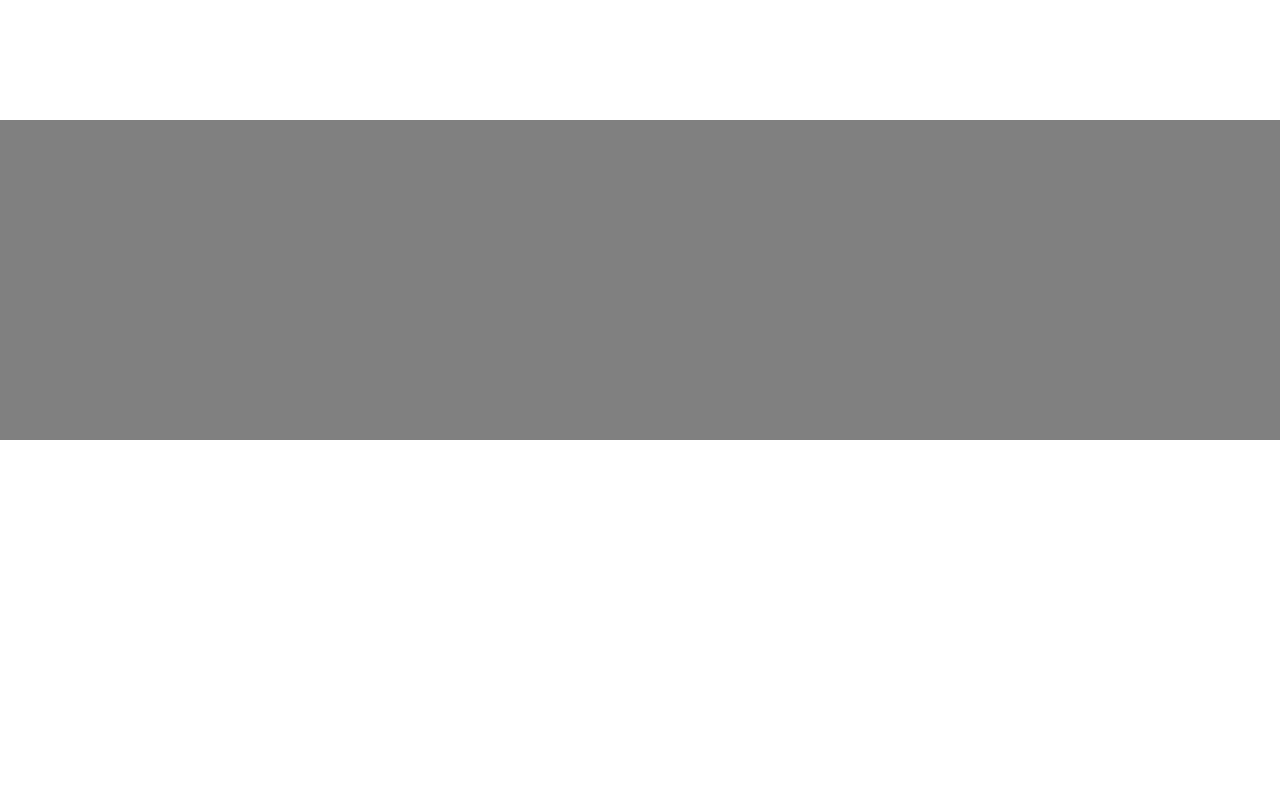
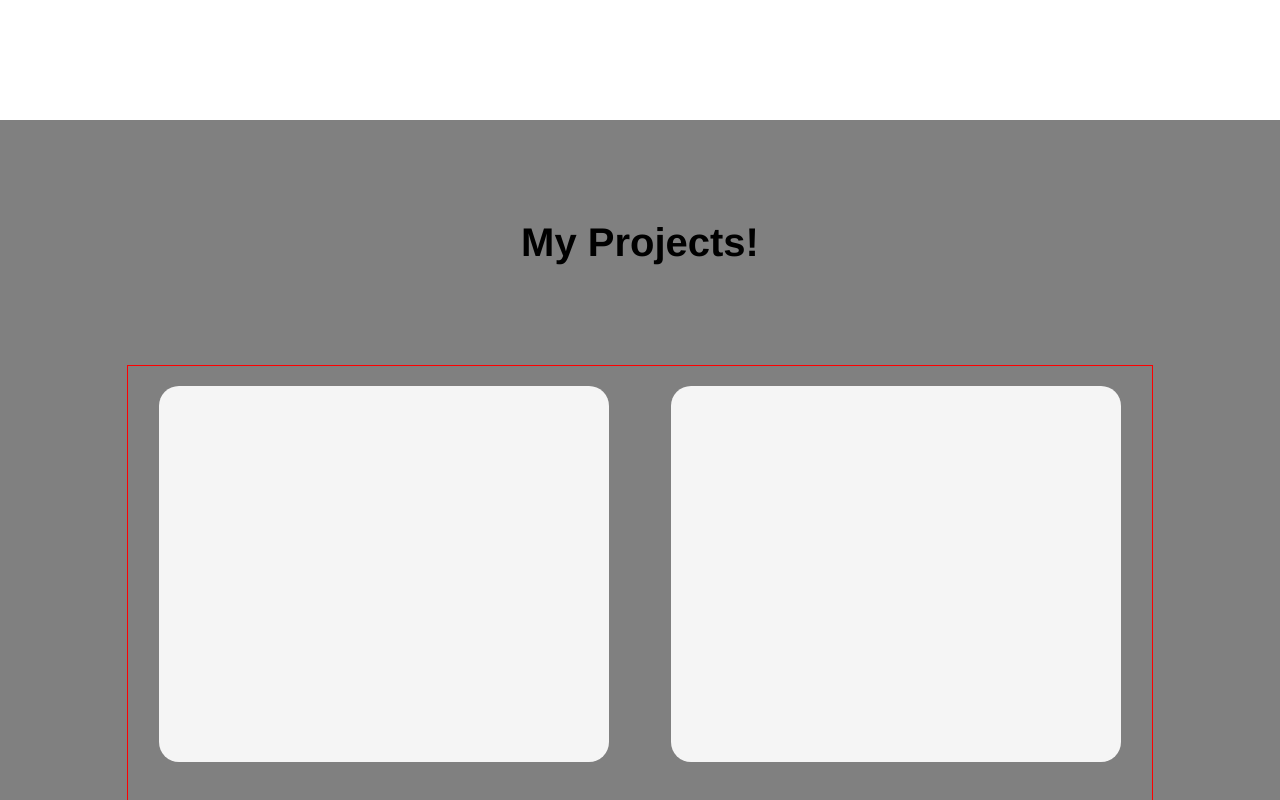
Before and after one commit to ShaishavShah04/ShaishavShah04.github.io, a React (Create React App) app: page / in a window 1280 px wide. Shown: the part 1160-1960 px from the top of the page. Before the commit the page ends 1600 px from the top, so only its background shows below. Built offline with nearby package versions, Linux system fonts and the light colour scheme.

Commit message:
The projects section is done.

```diff
--- a/src/components/Projects.js
+++ b/src/components/Projects.js
@@ -1,21 +1,62 @@
 import React from 'react'
 import "../styles/Projects.css";
+import Link from '@mui/icons-material/Link';
 
 function Projects() {
 
     const ProjectPageInfo = [
     {
-        "proj-name": "",
-        "proj-tech":"",
-        "proj-description":"",
-        "proj-link":"",
-        "proj-img": ""
+        "proj-name": "Algorithmic CryptoCurrency Scanner",
+        "proj-description":["A script running on a EC2 instance that scans the cryptocurrency markets hourly. It fetches data from exchanges and analyzes the data for potential bullish indicators.","The results are compared with previously issued alerts to reduce redundancy, and are texted to my number."],
+        "proj-tech":"Python, AWS (Hosting), CCXT Library (Data), Twilio Client (Messages) ",
+        "proj-link":"https://github.com/ShaishavShah04/Crypto-Scanner",
+        "proj-img": "src/media/scanner.png",
+    },
+    {
+        "proj-name": "Cash Flow Management App",
+        "proj-description":["This is an android app that utilizes Firebase's OCR model to scan reciepts and summarize the spending habits in form of a pie chart."],
+        "proj-tech":"Java, Firebase, React Native, Machine Learning (OCR)",
+        "proj-link":"https://github.com/ShaishavShah04/Crypto-Scanner",
+        "proj-img": "src/media/scanner.png",
+    },
+    {
+        "proj-name": "Stock Widget",
+        "proj-description":["A script running on a EC2 instance that scans the cryptocurrency markets hourly. It fetches data from exchanges and analyzes the data for potential bullish indicators.","The results are compared with previously issued alerts to reduce redundancy, and are texted to my number."],
+        "proj-tech":"Python, AWS (Hosting), CCXT Library (Data), Twilio Client (Messages) ",
+        "proj-link":"https://github.com/ShaishavShah04/Crypto-Scanner",
+        "proj-img": "src/media/scanner.png",
+    }, {
+        "proj-name": "Portfolio Website",
+        "proj-description":["A script running on a EC2 instance that scans the cryptocurrency markets hourly. It fetches data from exchanges and analyzes the data for potential bullish indicators.","The results are compared with previously issued alerts to reduce redundancy, and are texted to my number."],
+        "proj-tech":"Python, AWS (Hosting), CCXT Library (Data), Twilio Client (Messages) ",
+        "proj-link":"https://github.com/ShaishavShah04/Crypto-Scanner",
+        "proj-img": "./src/media/scanner.png",
     }
     ]
 
     return (
         <div className="projects-page">
+            <h2>My Projects!</h2>
+            <div className="project-container">
+                {ProjectPageInfo.map( function(projObj){
+                    return (
+                        <div className="project-card">
+                            <div className="proj-text">
+                                <h4>{projObj['proj-name']}</h4>
+                                <br/>
+                                {projObj['proj-description'].map( (sentence) => <p>{sentence}<br/><br/></p>  )}
+                                <br/>
+                                <b>Created Using:</b>
+                                <br/>
+                                <p>{projObj['proj-tech']}</p>
+                                <br/>
+                                <a href={projObj['proj-link']}>{<Link/>}</a>
+                            </div>
+                        </div>
 
+                    )
+                } )}
+            </div>
         </div>
     )
 }
--- a/src/styles/Projects.css
+++ b/src/styles/Projects.css
@@ -1,4 +1,62 @@
 .projects-page {
+    display: flex;
+    flex-direction: column;
     background-color: grey;
-    height: 40vh;
 }
+
+
+.projects-page h2 {
+    font-size: 40px;
+    padding: 100px;
+    text-align: center;
+}
+
+.project-container {
+    display: flex;
+    width: 80vw;
+    justify-content: space-around;
+    flex-direction: row;
+    border: red 1px solid;
+    flex-wrap: wrap;
+    margin: 0 auto;
+}
+
+.project-card {
+    background: whitesmoke;
+    border-radius: 20px;
+    min-height: 300px;
+    width: 40%;
+    margin: 20px;
+    padding: 20px;
+    color:rgba(65, 105, 225, 0);
+    transition-duration: 0.3s;
+}
+
+.project-card h4 {
+    font-size: 24px;
+}
+
+.project-card a {
+    color: inherit;
+}
+
+.project-card a:hover {
+    color: cyan;
+}
+
+.project-card:hover {
+    background-color: rgba(0, 0, 0, 0.705);
+    color: white;
+}
+
+
+@media screen and (max-width: 1000px) {
+    .project-container {
+        flex-direction: column;
+    }
+
+    .project-card {
+        margin: 50px auto;
+        width: 80%;
+    }
+}
```
Also changed, not shown: src/media/app.png (added), src/media/scanner.png (added).
